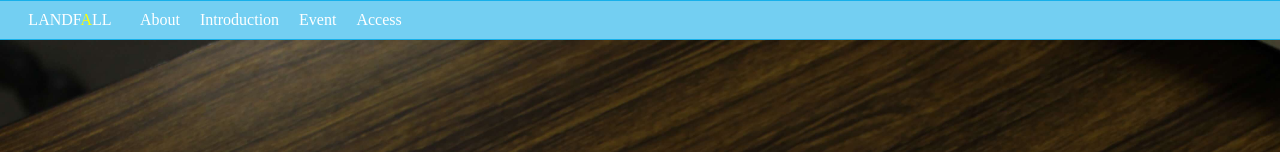
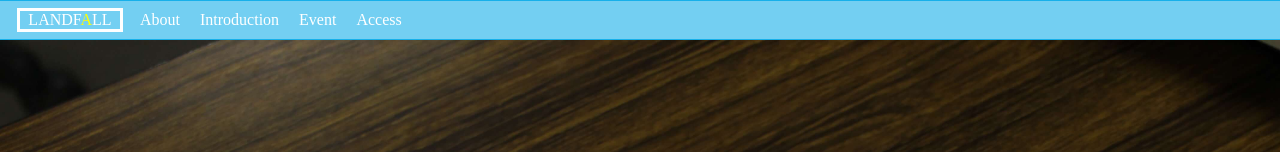
Before and after one commit to masutech16/Welcome17, a website: page index.html in a window 1280 px wide. Shown: the top 152 px of the page. Drawn offline with nearby package versions, Linux system fonts and the light colour scheme.

Commit message:
なんか

```diff
--- a/css/large.css
+++ b/css/large.css
@@ -5,8 +5,10 @@
 .menu_name{
     color: white;
 
-    padding:10px;
-    margin-left: 10px;
+    border:solid white 3px;
+
+    padding:0px;
+    margin: 7px 7px 7px 17px;
     float: left;
     width:100px;
 }
```
